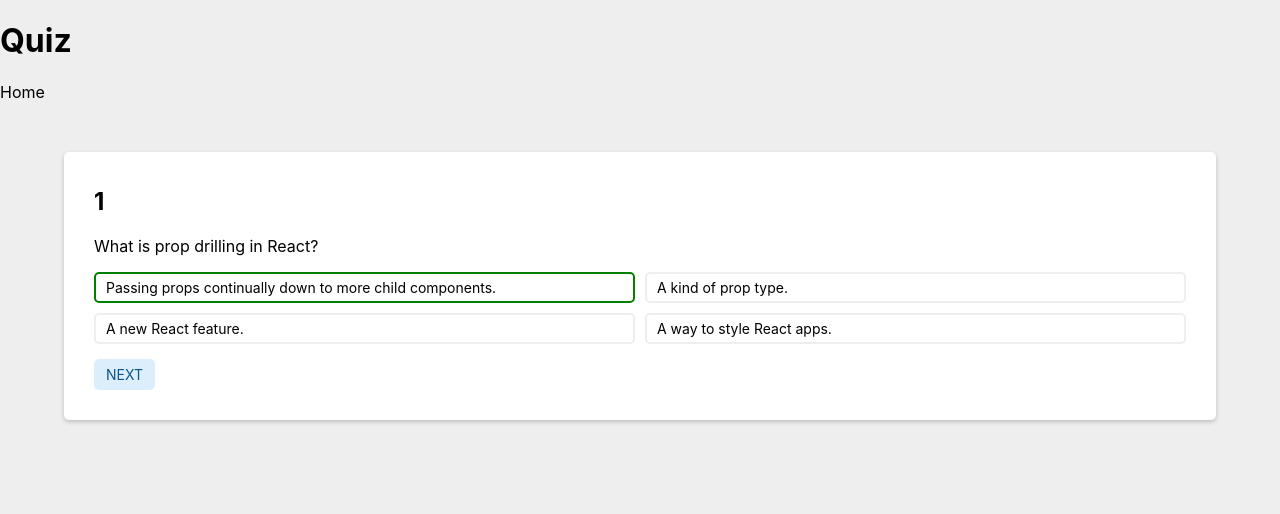
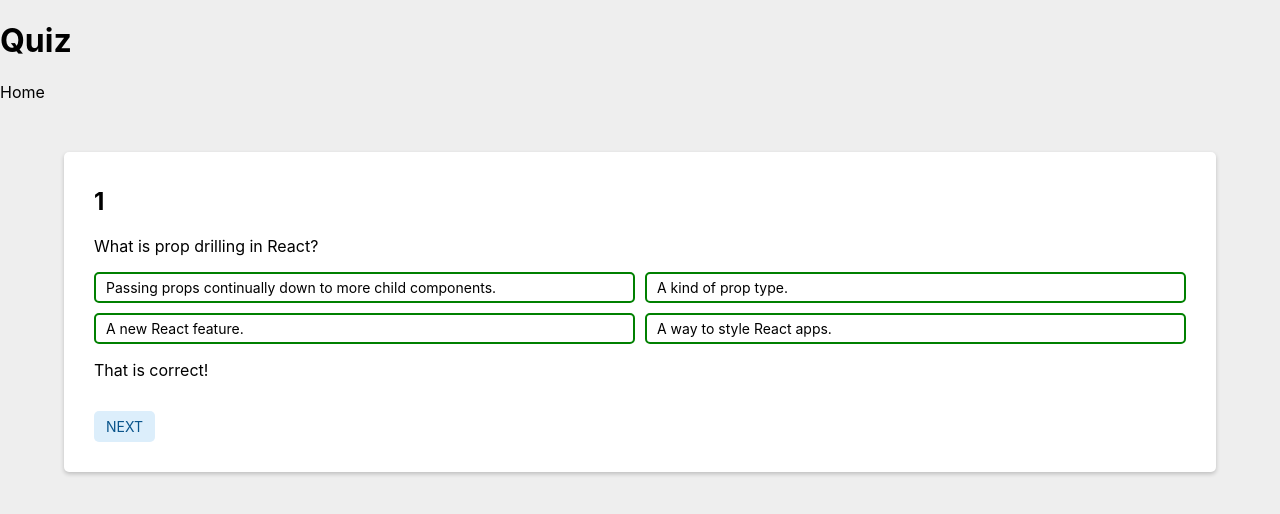
Before and after one commit to zneib/frontend-tester, a Next.js app: page /quiz in a window 1280 px wide. Both pictures are taken after a click on the button "Passing props continually down to more child components.". Shown: the top 514 px of the page. Built offline with nearby package versions, Linux system fonts and the light colour scheme.

Commit message:
Adding some additional text

```diff
--- a/components/OptionBtn.tsx
+++ b/components/OptionBtn.tsx
@@ -11,6 +11,7 @@
 `
 
 interface OptionBtnProps {
+  answer: string | boolean;
   selectedAnswer: string;
   text: string;
   key: number;
@@ -18,14 +19,16 @@
 }
 
 
-export default function OptionBtn({ selectedAnswer, text, key, setSelectedAnswer } : OptionBtnProps) {
+export default function OptionBtn({ answer, selectedAnswer, text, key, setSelectedAnswer } : OptionBtnProps) {
   const [isCorrect, setIsCorrect] = useState(false);
 
+  console.log(selectedAnswer, text)
+
   useEffect(() => {
-    if (selectedAnswer === text) {
+    if (selectedAnswer === answer) {
       setIsCorrect(true)
     }
-  }, [selectedAnswer, text])
+  }, [answer, selectedAnswer, text])
 
   return (
     <Option isCorrect={isCorrect} type="button" key={key} onClick={() => setSelectedAnswer(text.toString())}>{text}</Option>
--- a/components/QuizCard.tsx
+++ b/components/QuizCard.tsx
@@ -77,6 +77,9 @@
   }
 
   useEffect(() => {
+    if (selectedAnswer === answer) {
+      setIsCorrect(true);
+    }
     if (selectedAnswer) {
       setIsAnswered(true);
     }
@@ -88,9 +91,17 @@
       <p>{text}</p>
       <OptionsWrapper>
         {answerOptions?.length > 0 && answerOptions.map((option, index) => (
-          <OptionBtn selectedAnswer={selectedAnswer} key={index} setSelectedAnswer={setSelectedAnswer} text={option.toString()} />
+          <OptionBtn
+            answer={answer}
+            selectedAnswer={selectedAnswer}
+            key={index}
+            setSelectedAnswer={setSelectedAnswer}
+            text={option.toString()}
+          />
         ))}
       </OptionsWrapper>
+      {isCorrect && isAnswered && <p>That is correct!</p>}
+      {!isCorrect && isAnswered && <p>That is incorrect.</p>}
       {isAnswered && id !== numberOfQuestions && <NextBtn type="button" onClick={handleNext}>NEXT</NextBtn>}
       {selectedAnswer && id === numberOfQuestions &&<NextBtn type="button" onClick={handleFinish}>FINISH</NextBtn>}
     </CardWrapper>
```
